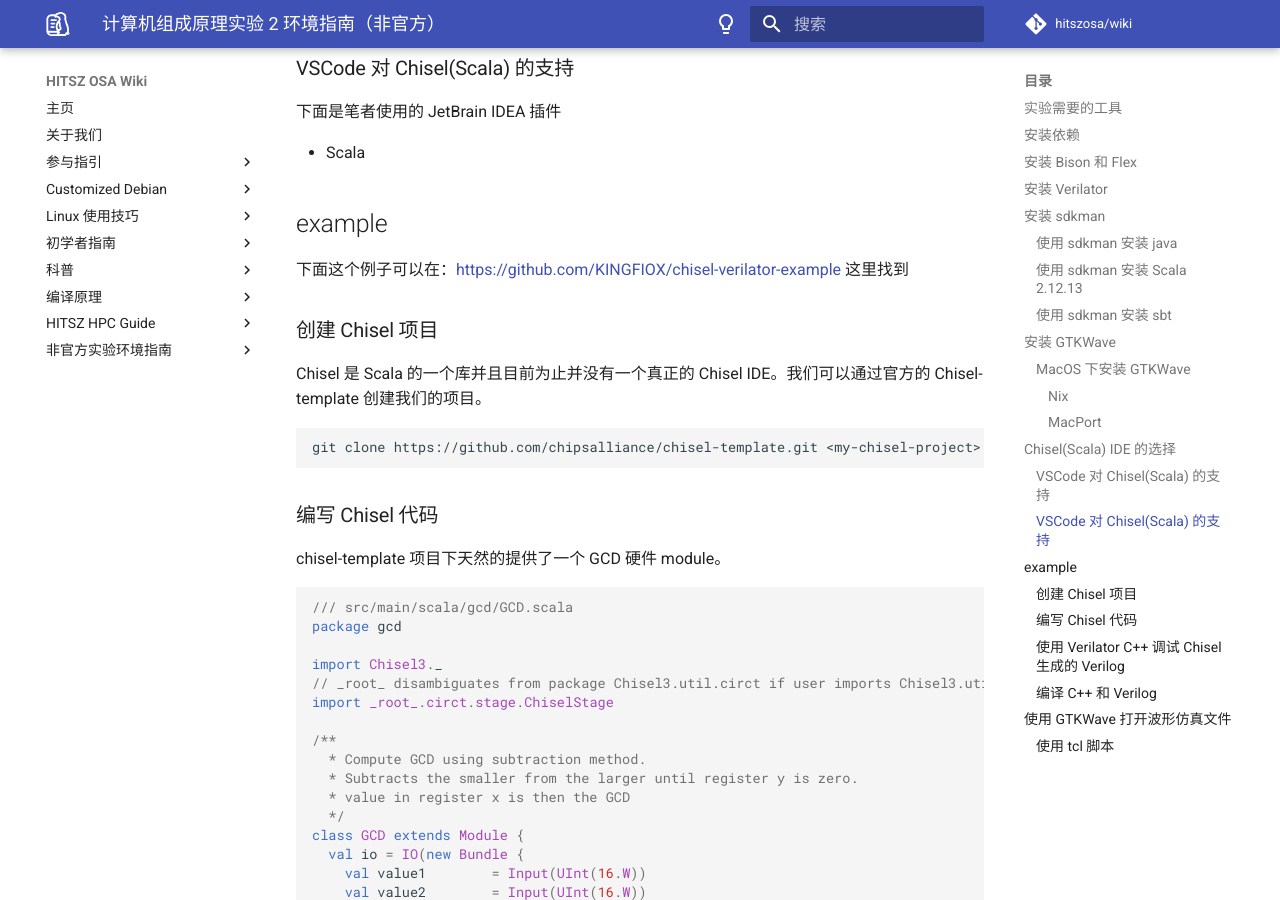
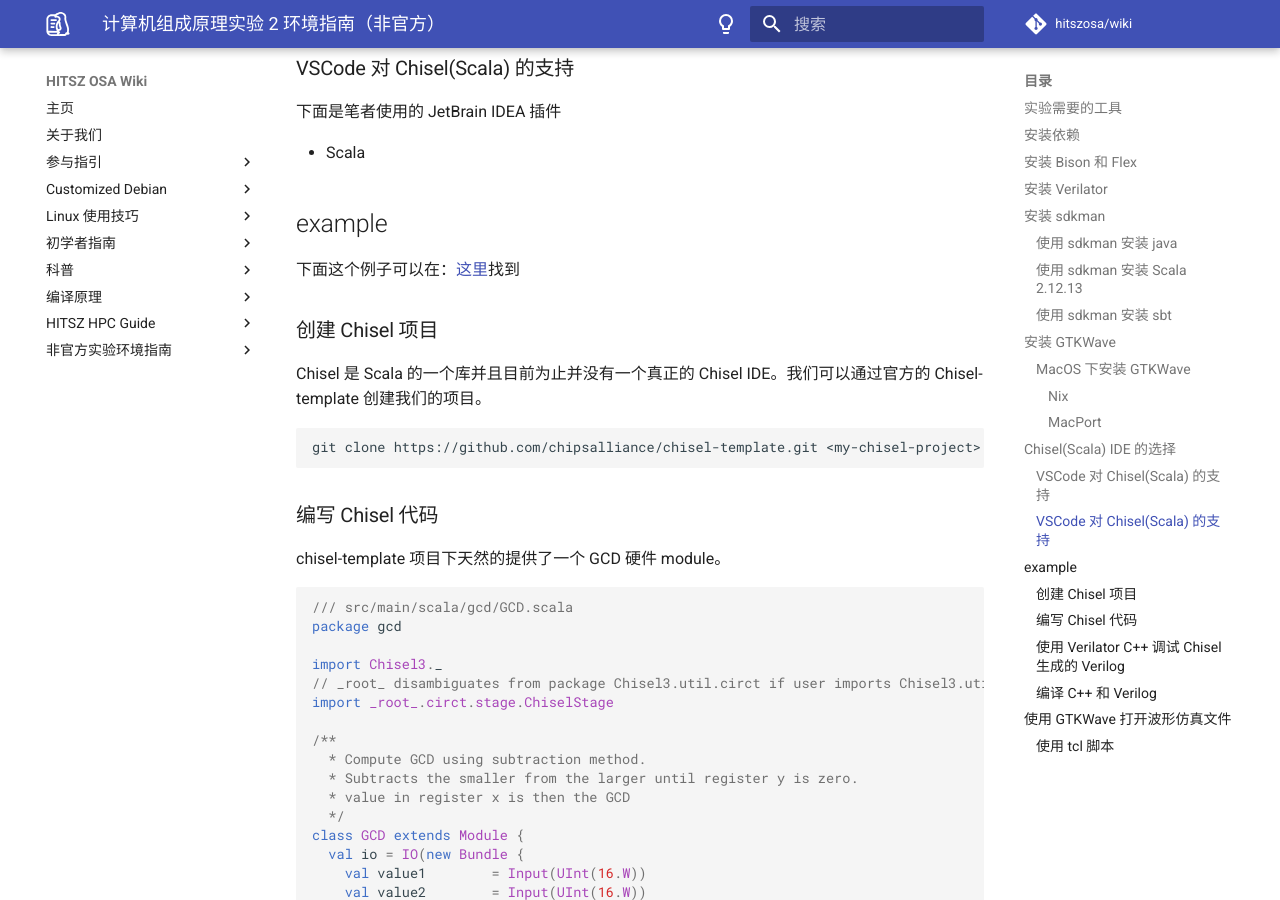
Before and after one commit to hitszosa/wiki, an MkDocs documentation site: the page built from docs/unofficial-lab-env/comp-organ-lab2.md, in a window 1280 px wide and 900 px high, scrolled down 5288 px. Built offline with MkDocs 1.6.1 and Material for MkDocs 9.7.7, drawn with Linux system fonts in a browser that asks for light colours; comment, search, counter and statistics services are not loaded.

Commit message:
这里，链接

```diff
--- a/docs/unofficial-lab-env/comp-organ-lab2.md
+++ b/docs/unofficial-lab-env/comp-organ-lab2.md
@@ -238,7 +238,7 @@ Chisel 只是 Scala 中的一个库。因此，只要 IDE 能支持 Scala，那
 
 ## example
 
-下面这个例子可以在：https://github.com/KINGFIOX/chisel-verilator-example 这里找到
+下面这个例子可以在：[这里](https://github.com/KINGFIOX/chisel-verilator-example)找到
 
 ### 创建 Chisel 项目
 
```
